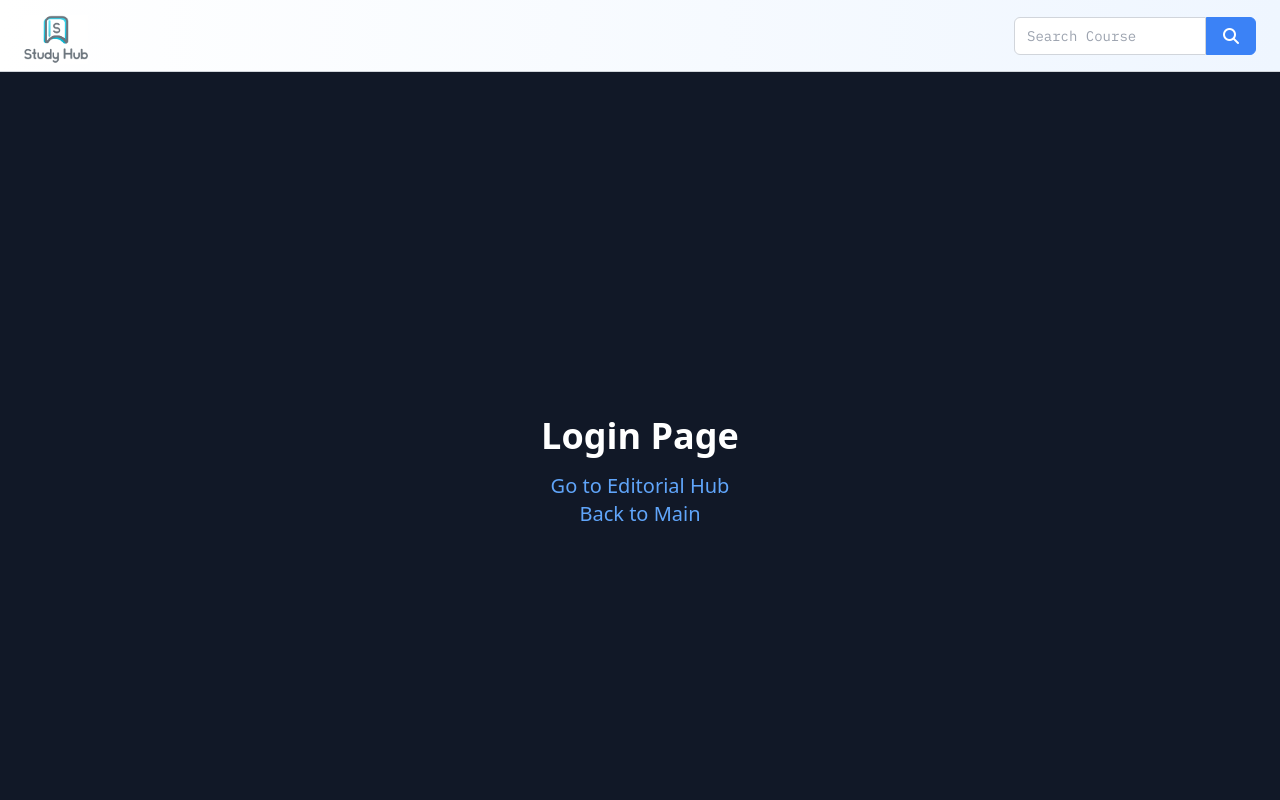
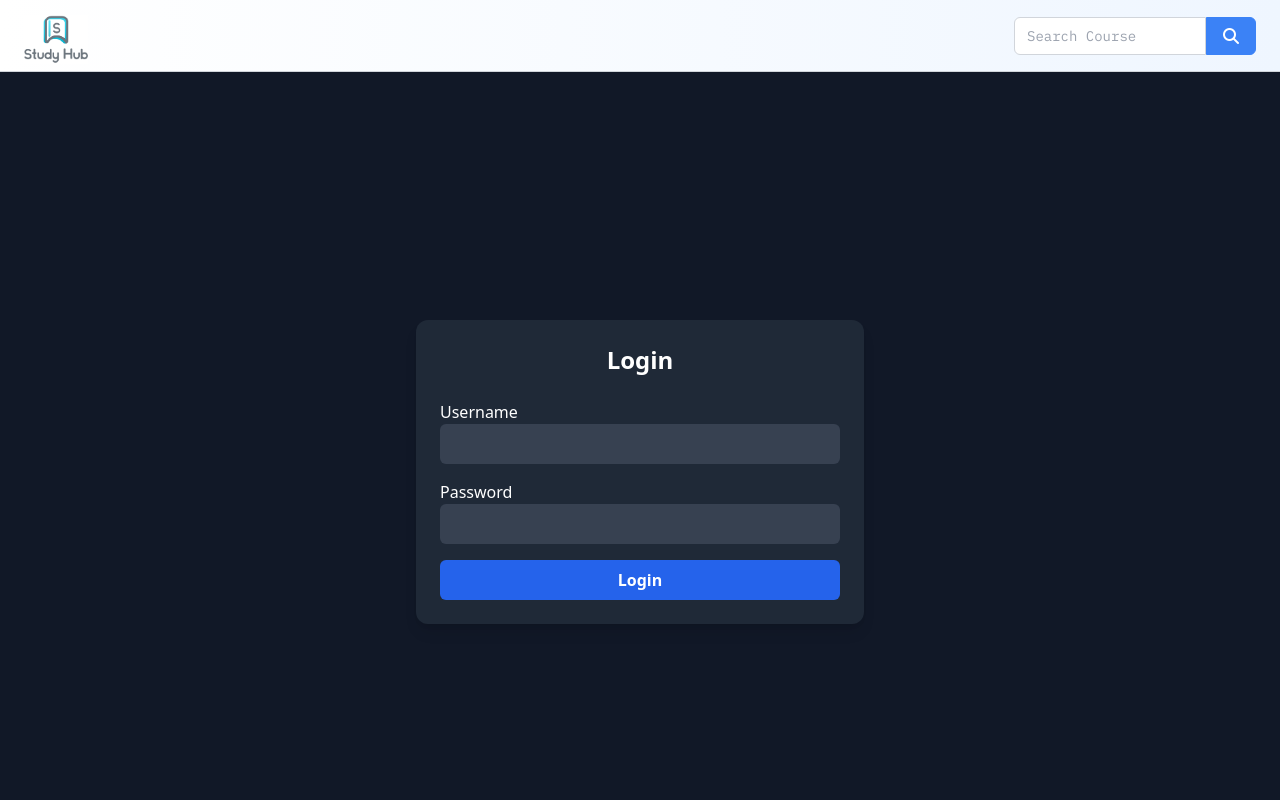
Before and after one commit to vinnovateit/StudyHub2, a Next.js app: page /editorial/login in a window 1280 px wide. Shown: the top 800 px of the page. Built offline with nearby package versions, Linux system fonts and the light colour scheme.

Commit message:
feat: jwt auth

```diff
--- a/app/api/auth/login/route.js
+++ b/app/api/auth/login/route.js
@@ -1,20 +1,22 @@
-// app/api/auth/login/route.js
+import { NextResponse } from "next/server";
+import jwt from "jsonwebtoken";
 
-import { NextResponse } from "next/server";
+const SECRET_KEY = process.env.JWT_SECRET || "your-secret-key"; // Use a strong secret key
 
 export async function POST(req) {
   const { username, password } = await req.json();
 
-  // Fixed credentials for admin login
-  const adminCredentials = {
-    username: "admin",
-    password: "admin123" // Simple password (adjust as needed)
-  };
+  // Load credentials from .env
+  const adminUsername = process.env.ADMIN_USERNAME;
+  const adminPassword = process.env.ADMIN_PASSWORD;
 
   try {
-    if (username === adminCredentials.username && password === adminCredentials.password) {
+    if (username === adminUsername && password === adminPassword) {
+      // Generate JWT token
+      const token = jwt.sign({ username }, SECRET_KEY, { expiresIn: "1h" });
+
       return NextResponse.json(
-        { message: "Login successful" },
+        { message: "Login successful", token },
         { status: 200 }
       );
     } else {
@@ -24,7 +26,7 @@ export async function POST(req) {
       );
     }
   } catch (e) {
-    console.log("Error:", e);
+    console.error("Error:", e);
     return NextResponse.json(
       { message: "Internal Server Error! Please try again later." },
       { status: 500 }
--- a/app/editorial/edit-hub/page.js
+++ b/app/editorial/edit-hub/page.js
@@ -1,6 +1,24 @@
-import Link from 'next/link';
+"use client";
 
-export default function EditoralHub() {
+import { useEffect, useState } from "react";
+import { useRouter } from "next/navigation";
+import Link from "next/link";
+
+export default function EditorialHub() {
+  const [isAuthenticated, setIsAuthenticated] = useState(false);
+  const router = useRouter();
+
+  useEffect(() => {
+    const token = localStorage.getItem("token");
+    if (!token) {
+      router.push("/editorial/login"); // Redirect if no token
+    } else {
+      setIsAuthenticated(true);
+    }
+  }, []);
+
+  if (!isAuthenticated) return null; // Prevent rendering until authentication check
+
   return (
     <div className="flex flex-col items-center justify-center h-screen bg-gray-900 text-white">
       <h1 className="text-4xl font-bold mb-4">Editorial Hub</h1>
@@ -13,9 +31,15 @@ export default function EditoralHub() {
       <Link href="edit-course">
         <p className="text-blue-400 hover:text-blue-600 text-xl">Edit Course Form</p>
       </Link>
-      <Link href="login">
-        <p className="text-blue-400 hover:text-blue-600 text-xl">Back to Login</p>
-      </Link>
+      <button
+        onClick={() => {
+          localStorage.removeItem("token");
+          router.push("/editorial/login");
+        }}
+        className="mt-4 px-4 py-2 bg-red-600 hover:bg-red-700 text-white rounded-md"
+      >
+        Logout
+      </button>
     </div>
   );
 }
--- a/app/editorial/login/page.js
+++ b/app/editorial/login/page.js
@@ -1,15 +1,72 @@
-import Link from 'next/link';
+"use client";
 
-export default function Login() {
+import { useState } from "react";
+import { useRouter } from "next/navigation";
+
+export default function LoginPage() {
+  const [formData, setFormData] = useState({ username: "", password: "" });
+  const [error, setError] = useState("");
+  const router = useRouter();
+
+  const handleChange = (e) => {
+    setFormData({ ...formData, [e.target.name]: e.target.value });
+  };
+
+  const handleSubmit = async (e) => {
+    e.preventDefault();
+    setError("");
+
+    const res = await fetch("/api/auth/login", {
+      method: "POST",
+      headers: { "Content-Type": "application/json" },
+      body: JSON.stringify(formData),
+    });
+
+    const data = await res.json();
+    if (res.ok) {
+      localStorage.setItem("token", data.token); // Store token in localStorage
+      router.push("/editorial/edit-hub"); // Redirect to Editorial Hub
+    } else {
+      setError(data.message);
+    }
+  };
+
   return (
-    <div className="flex flex-col items-center justify-center h-screen bg-gray-900 text-white">
-      <h1 className="text-4xl font-bold mb-4">Login Page</h1>
-      <Link href="edit-hub">
-        <p className="text-blue-400 hover:text-blue-600 text-xl">Go to Editorial Hub</p>
-      </Link>
-      <Link href="/">
-        <p className="text-blue-400 hover:text-blue-600 text-xl">Back to Main</p>
-      </Link>
+    <div className="flex min-h-screen items-center justify-center bg-gray-900">
+      <div className="w-full max-w-md p-6 bg-gray-800 rounded-xl shadow-lg">
+        <h2 className="text-2xl font-bold text-center text-white mb-6">Login</h2>
+        {error && <p className="text-red-500 text-center">{error}</p>}
+        <form onSubmit={handleSubmit} className="space-y-4">
+          <div>
+            <label className="block text-white">Username</label>
+            <input
+              type="text"
+              name="username"
+              value={formData.username}
+              onChange={handleChange}
+              className="w-full px-3 py-2 bg-gray-700 text-white rounded-md outline-none focus:ring-2 focus:ring-blue-500"
+              required
+            />
+          </div>
+          <div>
+            <label className="block text-white">Password</label>
+            <input
+              type="password"
+              name="password"
+              value={formData.password}
+              onChange={handleChange}
+              className="w-full px-3 py-2 bg-gray-700 text-white rounded-md outline-none focus:ring-2 focus:ring-blue-500"
+              required
+            />
+          </div>
+          <button
+            type="submit"
+            className="w-full py-2 bg-blue-600 hover:bg-blue-700 text-white font-bold rounded-md transition"
+          >
+            Login
+          </button>
+        </form>
+      </div>
     </div>
   );
 }
--- a/package.json
+++ b/package.json
@@ -13,6 +13,7 @@
     "aws4": "^1.13.2",
     "css-doodle": "^0.38.4",
     "jquery": "^3.7.1",
+    "jsonwebtoken": "^9.0.2",
     "marked": "^15.0.6",
     "mongoose": "^8.9.5",
     "next": "^14.1.3",
```
Also changed, not shown: 1 other file (tests, documents, lock files or other folders).
